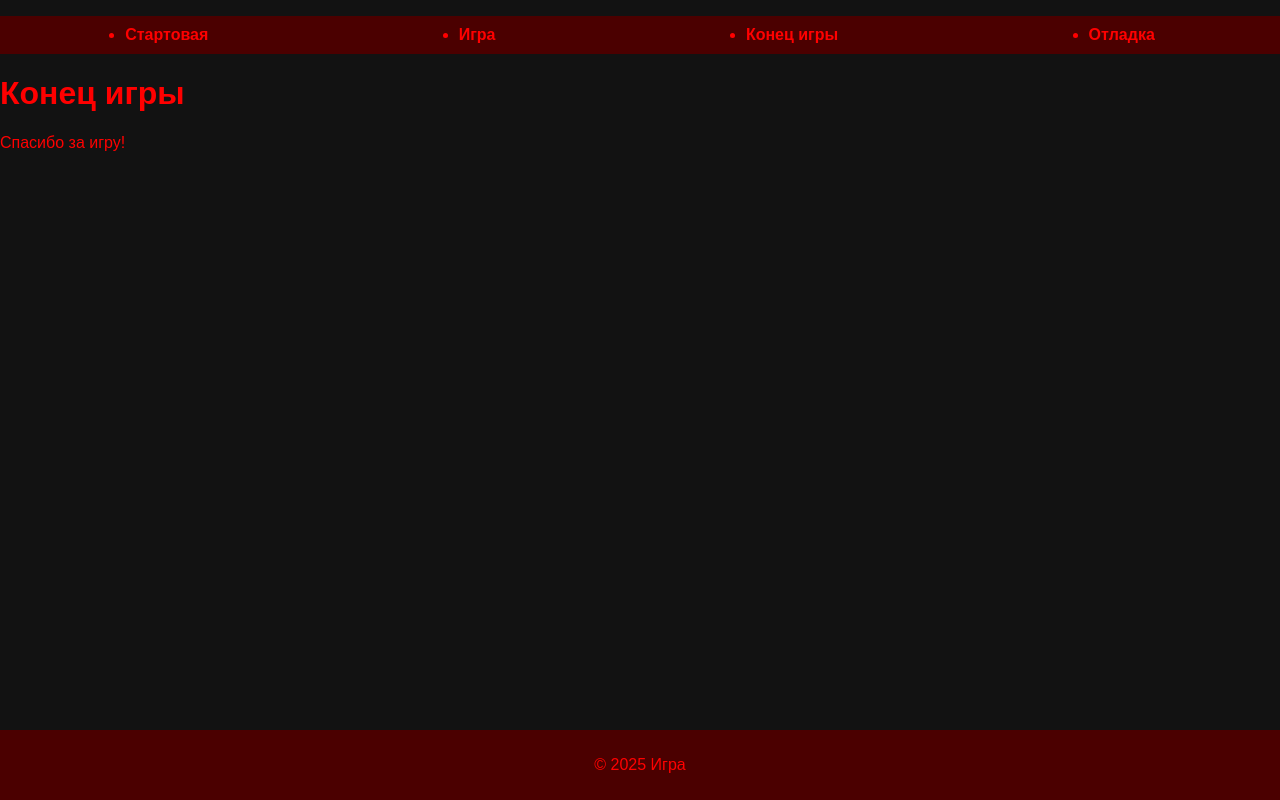
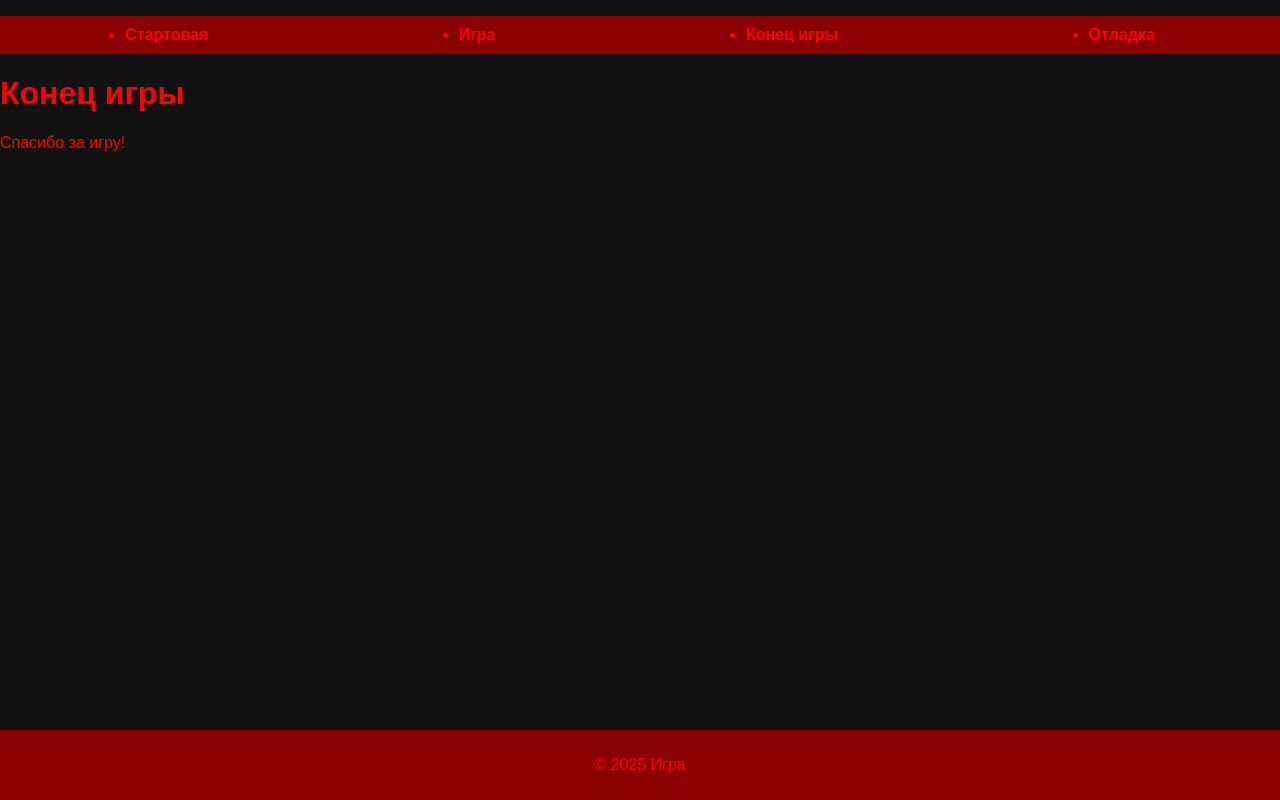
Before and after one commit to sunpole/printerman2, a plain HTML site: page end.html in a window 1280 px wide. Drawn offline with Linux system fonts and the light colour scheme.

Commit message:
Update end.css
v003

```diff
--- a/styles/end.css
+++ b/styles/end.css
@@ -9,7 +9,7 @@ body {
 header nav ul {
     display: flex;
     justify-content: space-around;
-    background-color: #4b0000; /* Очень темно-красный цвет */
+    background-color: #8B0000; /* Очень темно-красный цвет */
     padding: 10px 0;
 }
 header nav ul li a {
@@ -19,7 +19,7 @@ header nav ul li a {
 }
 footer {
     text-align: center;
-    background-color: #4b0000; /* Очень темно-красный цвет */
+    background-color: #8B0000; /* Очень темно-красный цвет */
     color: red;
     padding: 10px 0;
     position: absolute;
```
